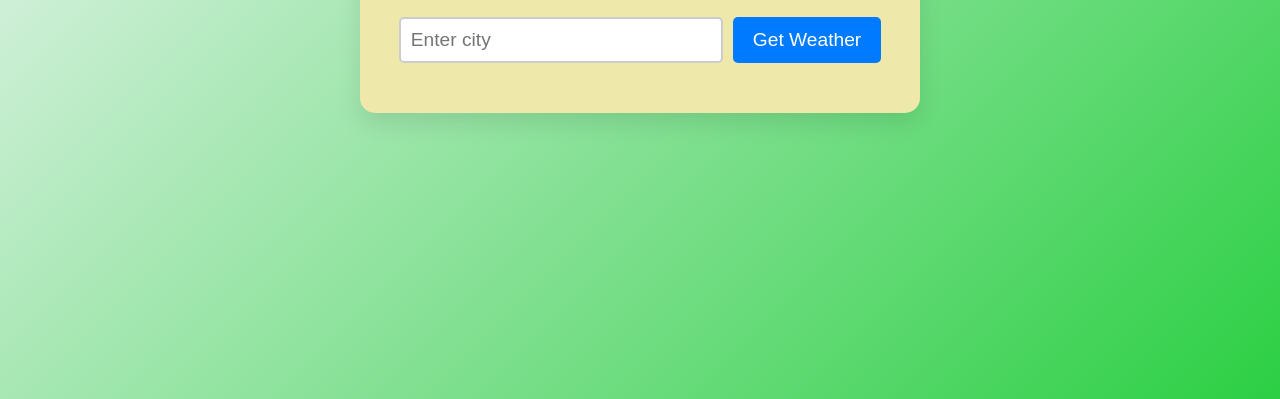
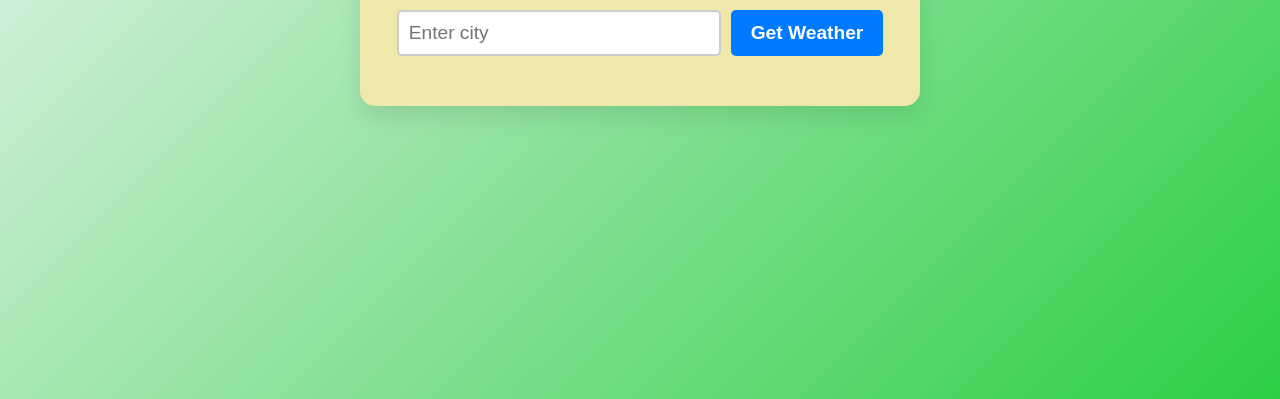
Before and after one commit to arogyasharma/weather-website, a plain HTML site: page index.html in a window 1280 px wide. Shown: the part 401-800 px from the top of the page. Drawn offline with Linux system fonts and the light colour scheme.

```diff
--- a/styles.css
+++ b/styles.css
@@ -1,6 +1,6 @@
 
 body {
-    font-family: 'Segoe UI', Tahoma, Geneva, Verdana, sans-serif;
+    font-family: Arial, Helvetica, sans-serif;
     background: linear-gradient(135deg, #f5f7fa, #2ccf44);
     margin: 0;
     display: flex;
@@ -58,6 +58,7 @@
   button[type="submit"] {
     padding: 10px 20px;
     font-size: 1.2rem;
+    font-weight: 600;
     background-color: #007BFF;
     color: white;
     border: none;
```
